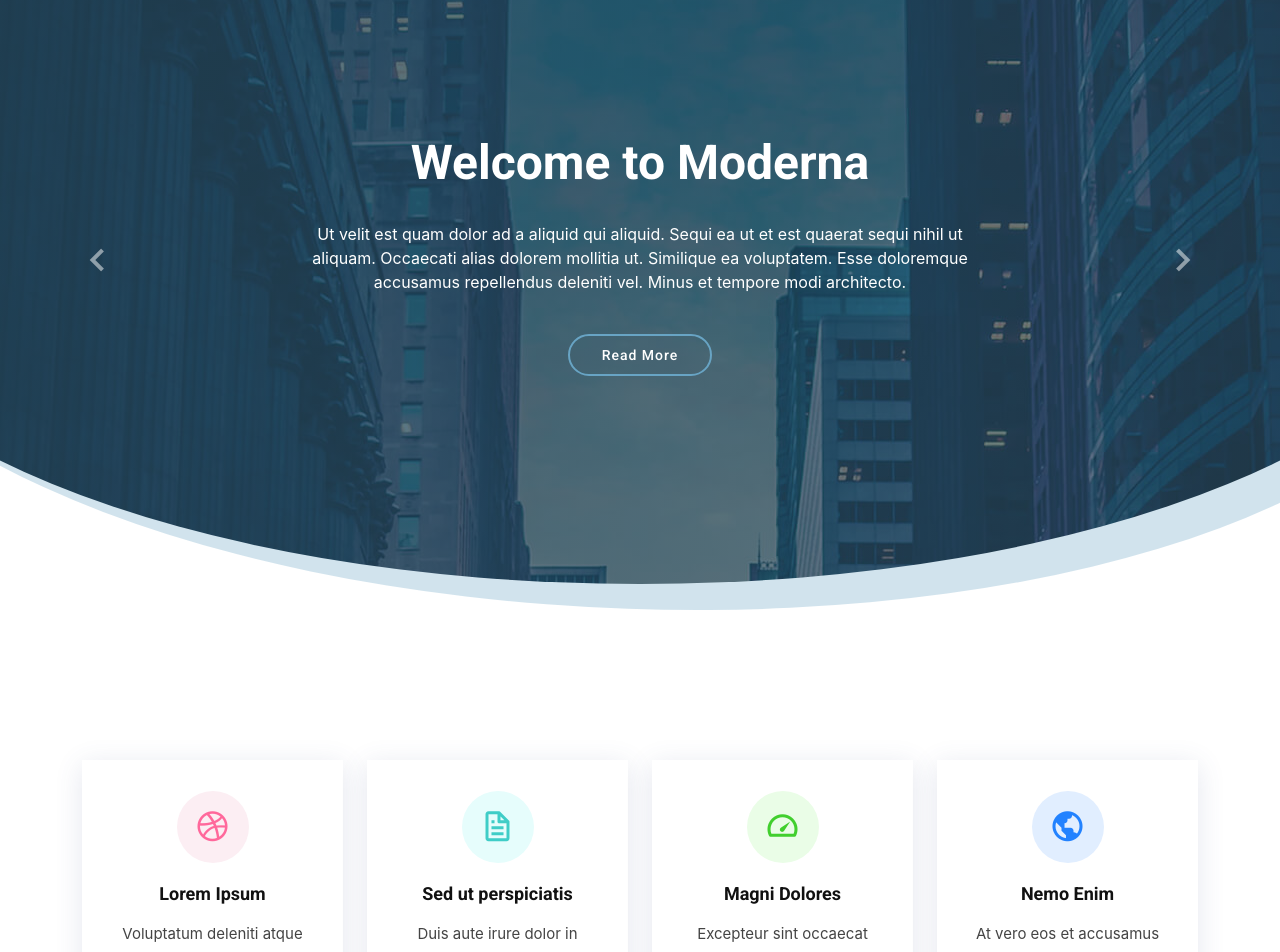
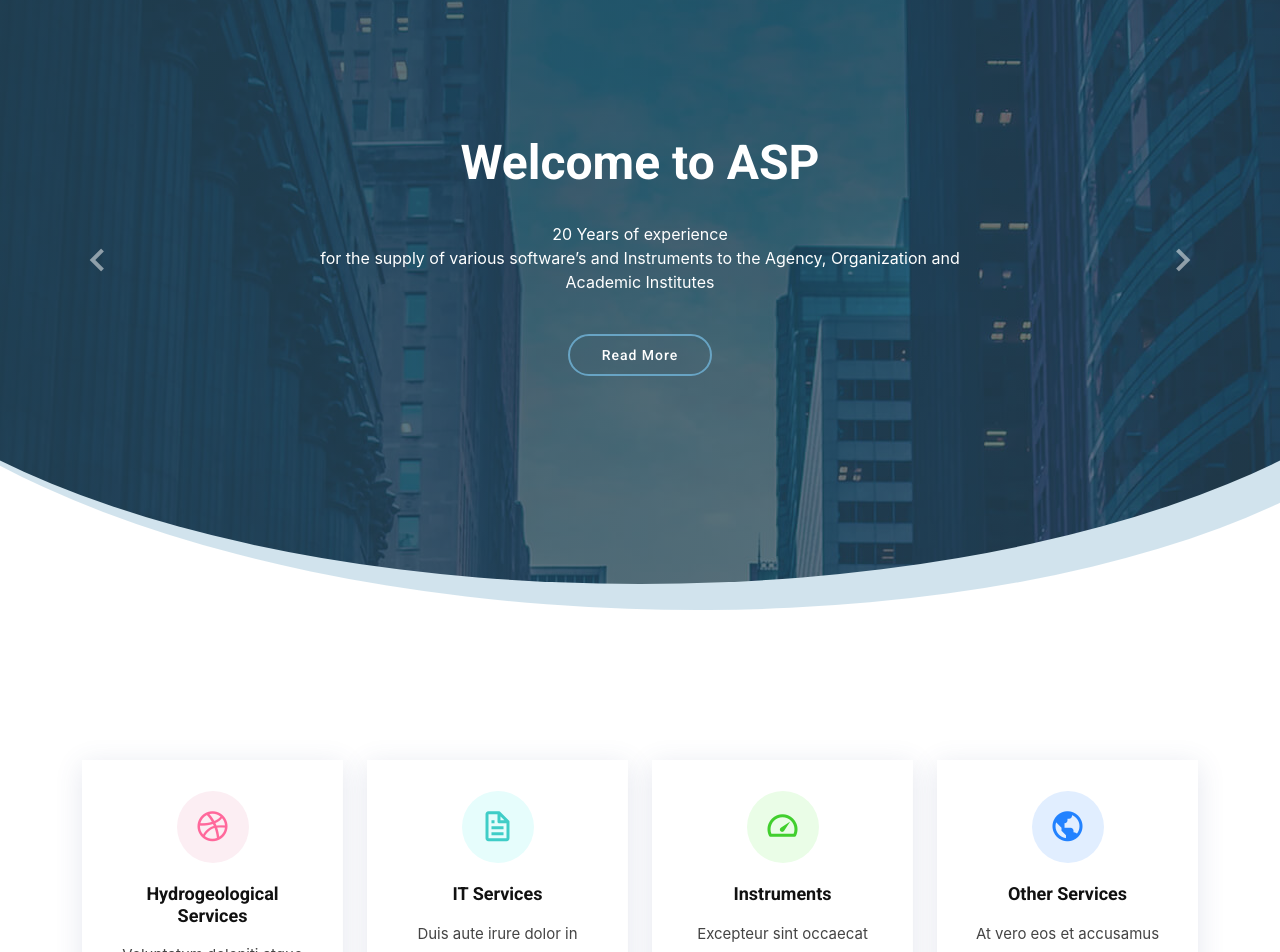
Before and after one commit to MehvishSheikh/asp_website, a React (Create React App) app: page / in a window 1280 px wide. Shown: the part 100-1052 px from the top of the page. Built offline with nearby package versions, Linux system fonts and the light colour scheme.

Commit message:
head back mid changes

```diff
--- a/src/components/HeadComponent.js
+++ b/src/components/HeadComponent.js
@@ -11,7 +11,7 @@ const HeadComponent = () => {
                     <div className="logo">
                         <h1 className="text-light">
                             <a href="index.html">
-                                <span>Moderna</span>
+                                <span>ASP</span>
                             </a>
                         </h1>
                         {/* Uncomment below if you prefer to use an image logo */}
--- a/src/components/HomeBackComponents.js
+++ b/src/components/HomeBackComponents.js
@@ -17,13 +17,15 @@ const HomeBackComponents = () => {
       <div className="carousel-item active">
         <div className="carousel-container">
           <h2 className="animate__animated animate__fadeInDown">
-            Welcome to <span>Moderna</span>
+            Welcome to <span>ASP</span>
           </h2>
           <p className="animate__animated animate__fadeInUp">
-            Ut velit est quam dolor ad a aliquid qui aliquid. Sequi ea ut et est
-            quaerat sequi nihil ut aliquam. Occaecati alias dolorem mollitia ut.
-            Similique ea voluptatem. Esse doloremque accusamus repellendus
-            deleniti vel. Minus et tempore modi architecto.
+          20 Years of experience <br/>
+          for the supply of various software’s and Instruments
+          to the Agency, Organization and Academic Institutes
+
+
+
           </p>
           <a
             href=""
@@ -37,13 +39,16 @@ const HomeBackComponents = () => {
       <div className="carousel-item">
         <div className="carousel-container">
           <h2 className="animate__animated animate__fadeInDown">
-            Lorem Ipsum Dolor
+           Mission
           </h2>
           <p className="animate__animated animate__fadeInUp">
-            Ut velit est quam dolor ad a aliquid qui aliquid. Sequi ea ut et est
-            quaerat sequi nihil ut aliquam. Occaecati alias dolorem mollitia ut.
-            Similique ea voluptatem. Esse doloremque accusamus repellendus
-            deleniti vel. Minus et tempore modi architecto.
+          Our Mission is to provide outstanding Software solutions
+           & services by understanding the requirement of the
+            clients and to build long term relationship through
+             mutual trust & co-ordination.
+
+
+
           </p>
           <a
             href=""
@@ -57,13 +62,13 @@ const HomeBackComponents = () => {
       <div className="carousel-item">
         <div className="carousel-container">
           <h2 className="animate__animated animate__fadeInDown">
-            Sequi ea ut et est quaerat
+            Our Vision
           </h2>
           <p className="animate__animated animate__fadeInUp">
-            Ut velit est quam dolor ad a aliquid qui aliquid. Sequi ea ut et est
-            quaerat sequi nihil ut aliquam. Occaecati alias dolorem mollitia ut.
-            Similique ea voluptatem. Esse doloremque accusamus repellendus
-            deleniti vel. Minus et tempore modi architecto.
+          Our Vision is to be the best in Geoscientific services
+           with the emphasis on empowering the users with the
+           latest techniques & technology.
+
           </p>
           <a
             href=""
--- a/src/components/HomeMidComponent.js
+++ b/src/components/HomeMidComponent.js
@@ -17,7 +17,7 @@ const HomeMidComponent = () => {
                                         <i className="bx bxl-dribbble" />
                                     </div>
                                     <h4 className="title">
-                                        <a href="">Lorem Ipsum</a>
+                                        <a href="">Hydrogeological Services</a>
                                     </h4>
                                     <p className="description">
                                         Voluptatum deleniti atque corrupti quos dolores et quas
@@ -35,7 +35,7 @@ const HomeMidComponent = () => {
                                         <i className="bx bx-file" />
                                     </div>
                                     <h4 className="title">
-                                        <a href="">Sed ut perspiciatis</a>
+                                        <a href="">IT Services</a>
                                     </h4>
                                     <p className="description">
                                         Duis aute irure dolor in reprehenderit in voluptate velit esse
@@ -53,7 +53,7 @@ const HomeMidComponent = () => {
                                         <i className="bx bx-tachometer" />
                                     </div>
                                     <h4 className="title">
-                                        <a href="">Magni Dolores</a>
+                                        <a href="">Instruments</a>
                                     </h4>
                                     <p className="description">
                                         Excepteur sint occaecat cupidatat non proident, sunt in culpa
@@ -71,7 +71,7 @@ const HomeMidComponent = () => {
                                         <i className="bx bx-world" />
                                     </div>
                                     <h4 className="title">
-                                        <a href="">Nemo Enim</a>
+                                        <a href="">Other Services</a>
                                     </h4>
                                     <p className="description">
                                         At vero eos et accusamus et iusto odio dignissimos ducimus qui
```
